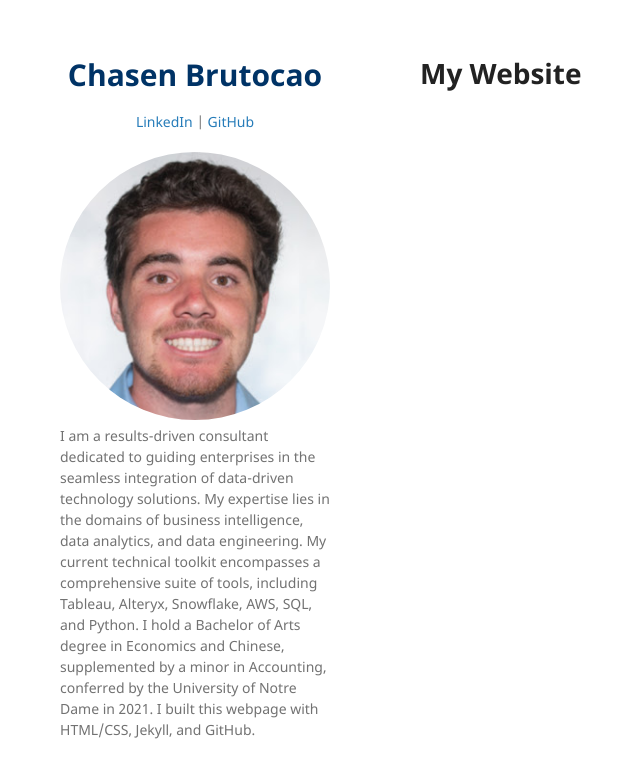
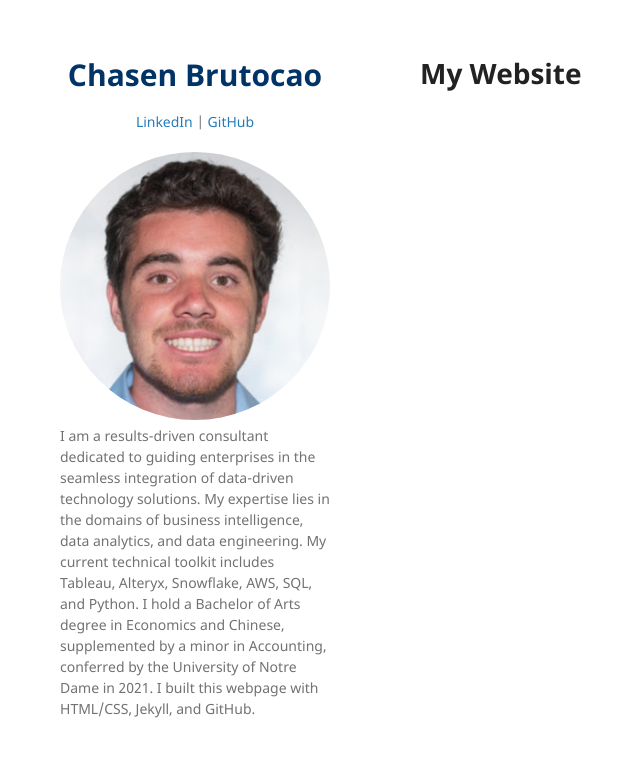
Before and after one commit to chasenbru/chasenbru.github.io, a Jekyll site: the page built from README.md, in a window 1280 px wide. Shown: the top 778 px of the page, without its empty margins (150-790 px from the left). Built offline with Jekyll 4.4.1, drawn with Linux system fonts in a browser that asks for light colours; our own code applies the rules of GitHub Pages for plain Markdown files.

Commit message:
Update _config.yaml

```diff
--- a/_config.yaml
+++ b/_config.yaml
@@ -2,5 +2,5 @@ remote_theme: pages-themes/minimal@v0.2.0
 plugins:
 - jekyll-remote-theme # add this line to the plugins list if you already have one
 title:
-description: I am a results-driven consultant dedicated to guiding enterprises in the seamless integration of data-driven technology solutions. My expertise lies in the domains of business intelligence, data analytics, and data engineering. My current technical toolkit encompasses a comprehensive suite of tools, including Tableau, Alteryx, Snowflake, AWS, SQL, and Python. I hold a Bachelor of Arts degree in Economics and Chinese, supplemented by a minor in Accounting, conferred by the University of Notre Dame in 2021. I built this webpage with HTML/CSS, Jekyll, and GitHub.
+description: I am a results-driven consultant dedicated to guiding enterprises in the seamless integration of data-driven technology solutions. My expertise lies in the domains of business intelligence, data analytics, and data engineering. My current technical toolkit includes Tableau, Alteryx, Snowflake, AWS, SQL, and Python. I hold a Bachelor of Arts degree in Economics and Chinese, supplemented by a minor in Accounting, conferred by the University of Notre Dame in 2021. I built this webpage with HTML/CSS, Jekyll, and GitHub.
 logo: assets/img/ChasenBrutocao_photo.jpg
```
